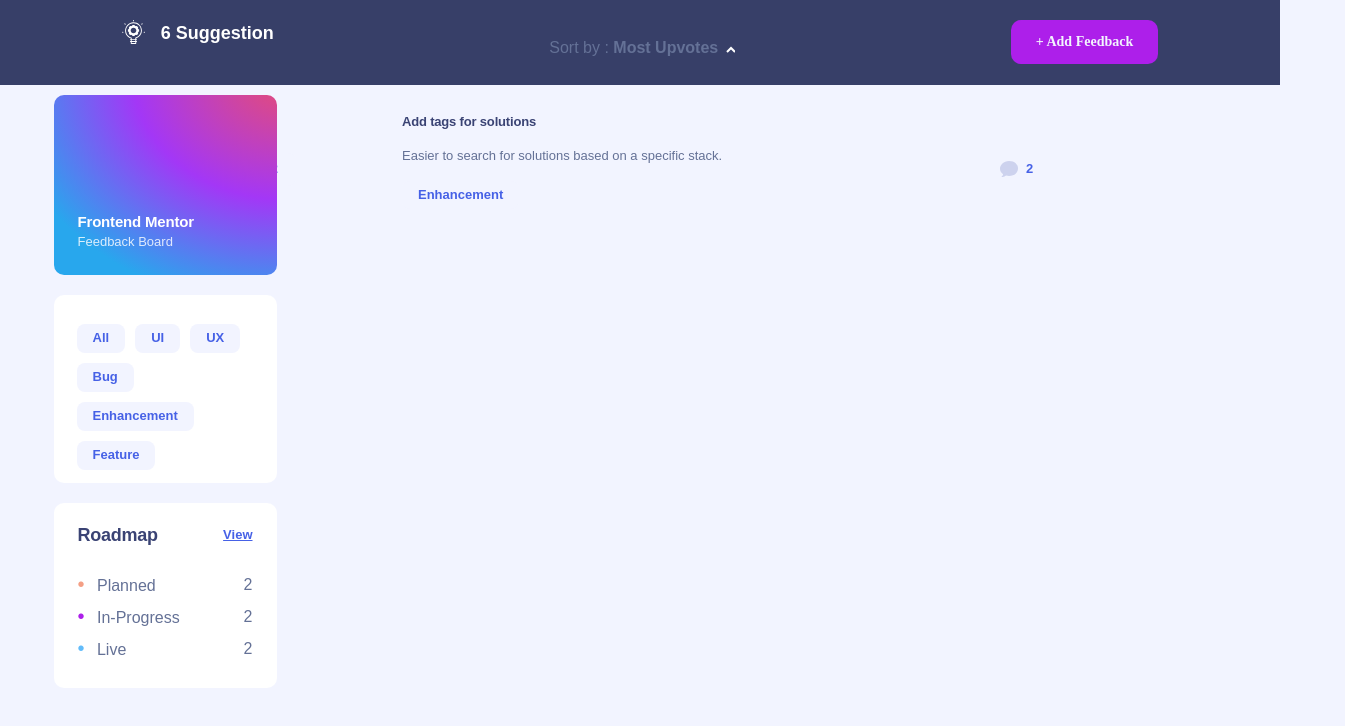
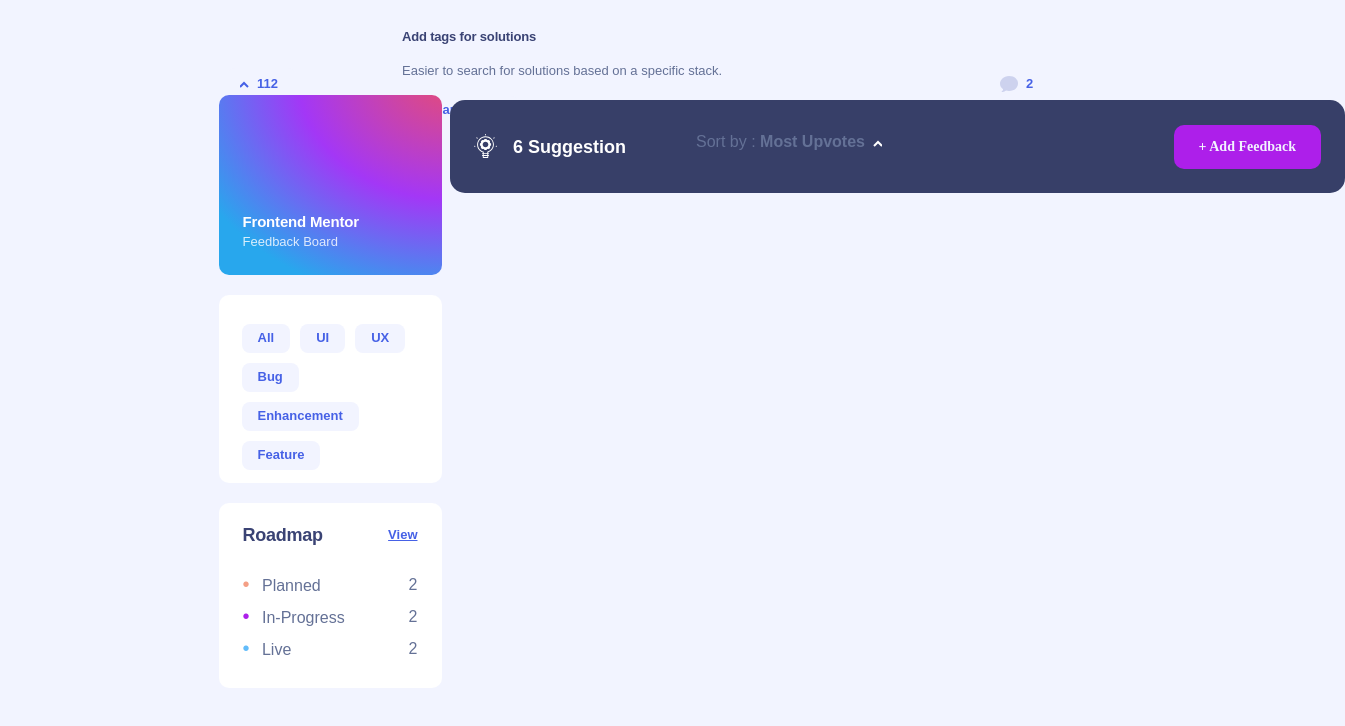
Before and after one commit to slalakara/feedback-app, a Next.js app: page /PostDetail in a window 1280 px wide. Shown: the top 726 px of the page, 1345 px wide, since content can reach past the window. Built offline with nearby package versions, Linux system fonts and the light colour scheme.

Commit message:
FeedbackHeader.css de düzenlemeler yapıldı. - FeedbackHeaderComp.jsx de değişiklikler yapıldı

```diff
--- a/app/sude/sude.css
+++ b/app/sude/sude.css
@@ -6,8 +6,6 @@
   font-family: "Jost", sans-serif;
   text-align: center;
   margin: 0 auto;
-  padding-top: 20px;
-
 }
 
 .header-filter {
@@ -32,7 +30,6 @@
 
 .filter-text {
   cursor: pointer;
-  padding: 16px;
 }
 
 
--- a/components/FeedbackBoardCards/sidebar/sidebar.css
+++ b/components/FeedbackBoardCards/sidebar/sidebar.css
@@ -154,8 +154,7 @@
     flex-direction: column;
     position: absolute;
     padding-top: 95px;
-    padding-left: 165px;
+    margin-left: 165px;
     width: 0;
-    ;
   }
 }
--- a/components/FeedbackHeader/FeedbackHeaderComp.jsx
+++ b/components/FeedbackHeader/FeedbackHeaderComp.jsx
@@ -19,8 +19,10 @@ export default function FeedbackHeaderComp() {
 
   return (
     <div className="Header">
-      <FeedbackHeader />
-      <HeaderFilter />
+      <div className="short">
+        <FeedbackHeader />
+        <HeaderFilter />
+      </div>
       <AddFeedbackBtn onClick={openModal} />
 
       {isModalOpen && (
--- a/components/FeedbackHeader/feedbackHeader.css
+++ b/components/FeedbackHeader/feedbackHeader.css
@@ -1,3 +1,14 @@
+.Header {
+  display: flex;
+  align-items: center;
+  padding-top: 0;
+
+  & .short {
+    display: flex;
+    align-items: center;
+  }
+}
+
 .addfeedback button {
   border: unset;
   background: unset;
@@ -115,8 +126,13 @@
   background-color: #373F68;
   font-family: "Jost", sans-serif;
   text-align: center;
+  align-items: center;
   margin: 0 auto;
-  padding-top: 20px;
+
+  & .short {
+    display: flex;
+    align-items: center;
+  }
 }
 
 .header-filter {
@@ -149,6 +165,7 @@
 
 
   .Header {
+    width: 689px;
     padding: 0;
     height: none;
     display: flex;
@@ -158,6 +175,13 @@
     text-align: center;
     margin: 0 auto;
     padding-top: 20px;
+    border-radius: 15px;
+
+    & .short {
+      display: flex;
+      align-items: center;
+      gap: 38px;
+    }
   }
 
   .header-filter {
@@ -179,3 +203,25 @@
     z-index: 1;
   }
 }
+
+@media (min-width: 1110px) {
+  .Header {
+    width: 895px;
+    position: absolute;
+    margin-top: 100px;
+    margin-left: 450px;
+    border-radius: 15px;
+    padding: 0;
+    padding-block: 14px;
+    padding-inline: 24px;
+    display: flex;
+    justify-content: space-between;
+    align-items: center;
+
+    & .short {
+      display: flex;
+      align-items: center;
+      gap: 38px;
+    }
+  }
+}
```
